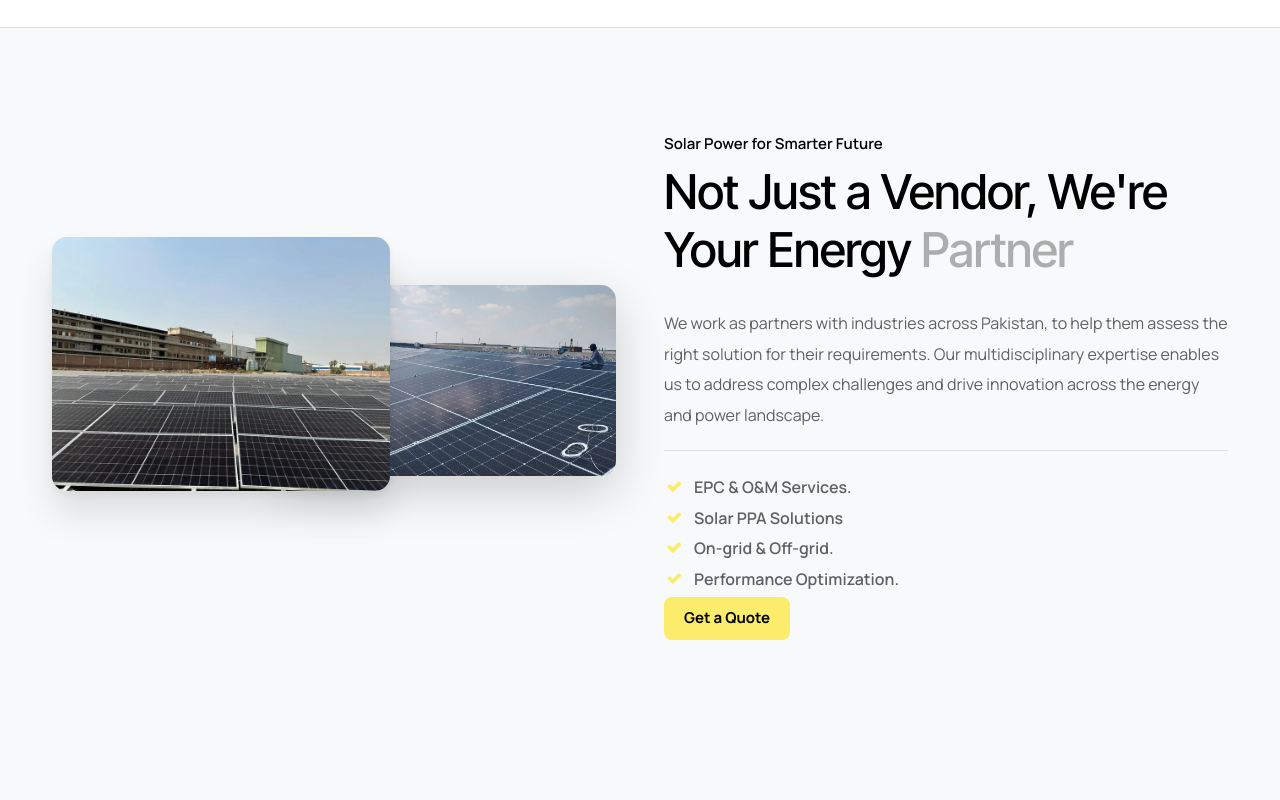
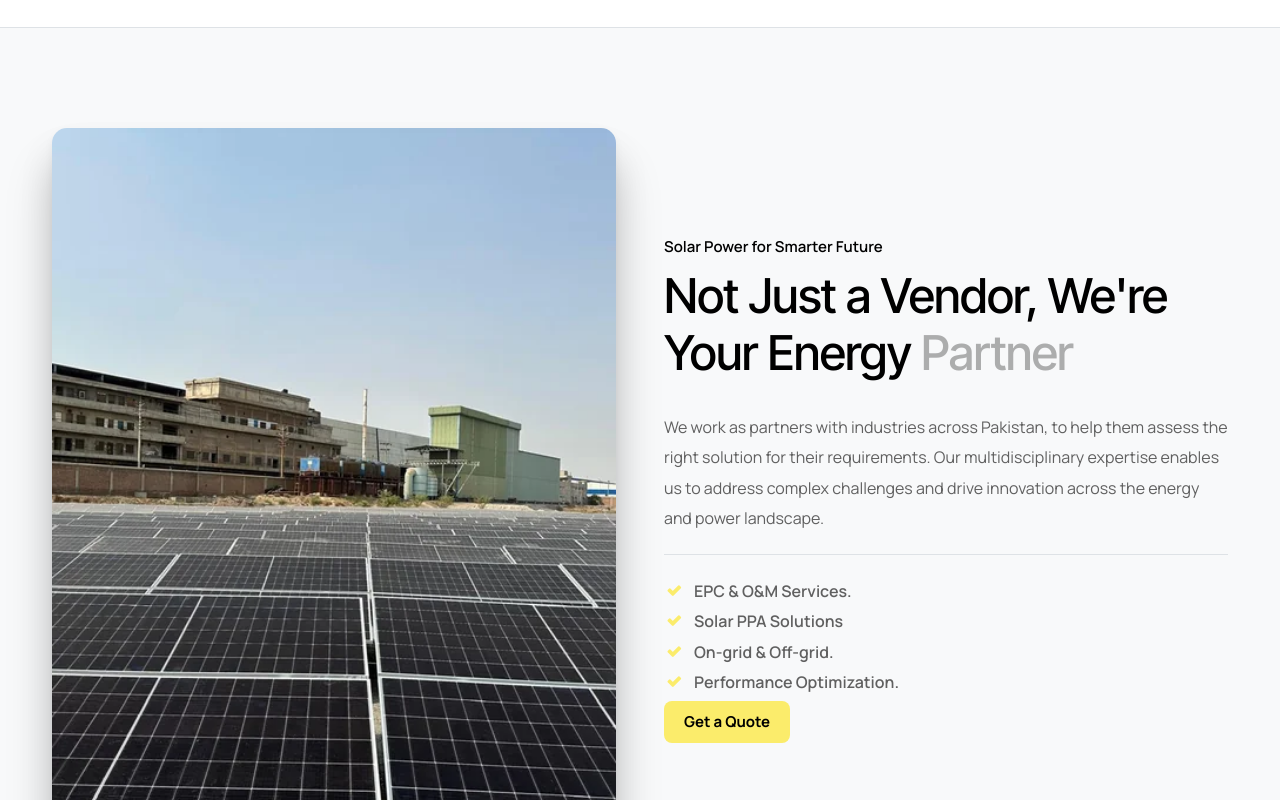
Before and after one commit to Techx425/Techx, a Next.js app: page / in a window 1280 px wide. Shown: the part 1260-2060 px from the top of the page. Built offline with nearby package versions, Linux system fonts and the light colour scheme.

Commit message:
Adjust image sizing and spacing in features section

```diff
--- a/src/app/page.tsx
+++ b/src/app/page.tsx
@@ -106,17 +106,17 @@ export default function Home() {
             <div className="row gy-4 gx-5 align-items-center">
               <div className="col-lg-6">
                 <div className="relative">
-                  <motion.div className="relative overflow-hidden z-2 mb-5 rounded-1 w-60 soft-shadow" {...scaleIn}>
-                    <img src="/images/background/home-page-1.webp" className="w-100 hover-scale-1-2 transition-all" alt="" />
+                  <motion.div className="relative overflow-hidden z-2 mb-4 rounded-1 w-65 soft-shadow" {...scaleIn}>
+                    <img src="/images/background/home-page-1.webp" className="w-100 hover-scale-1-2 transition-all" style={{ aspectRatio: '4/5', objectFit: 'cover' }} alt="" />
                   </motion.div>
                   <motion.div
-                    className="abs overflow-hidden top-0 end-0 mt-5 rounded-1 w-60 shadow-lg"
+                    className="abs overflow-hidden top-0 end-0 mt-4 rounded-1 w-65 shadow-lg"
                     initial={{ opacity: 0, scale: 0.8 }}
                     whileInView={{ opacity: 1, scale: 1 }}
                     viewport={{ once: true }}
                     transition={{ delay: 0.3, duration: 0.8 }}
                   >
-                    <img src="/images/background/home-page-2.webp" className="w-100 hover-scale-1-2 transition-all" alt="" />
+                    <img src="/images/background/home-page-2.webp" className="w-100 hover-scale-1-2 transition-all" style={{ aspectRatio: '4/5', objectFit: 'cover' }} alt="" />
                   </motion.div>
                 </div>
               </div>
```
